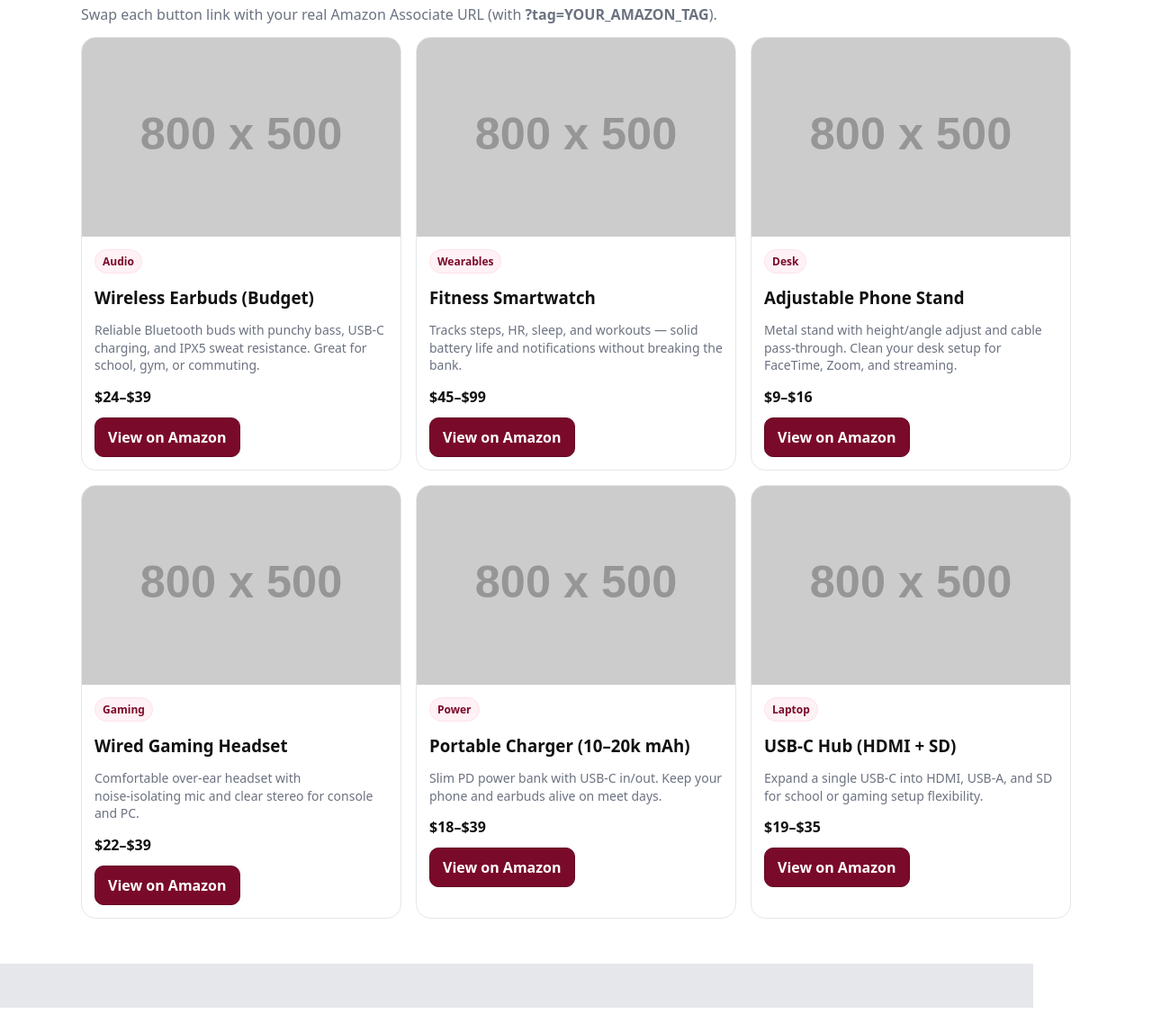
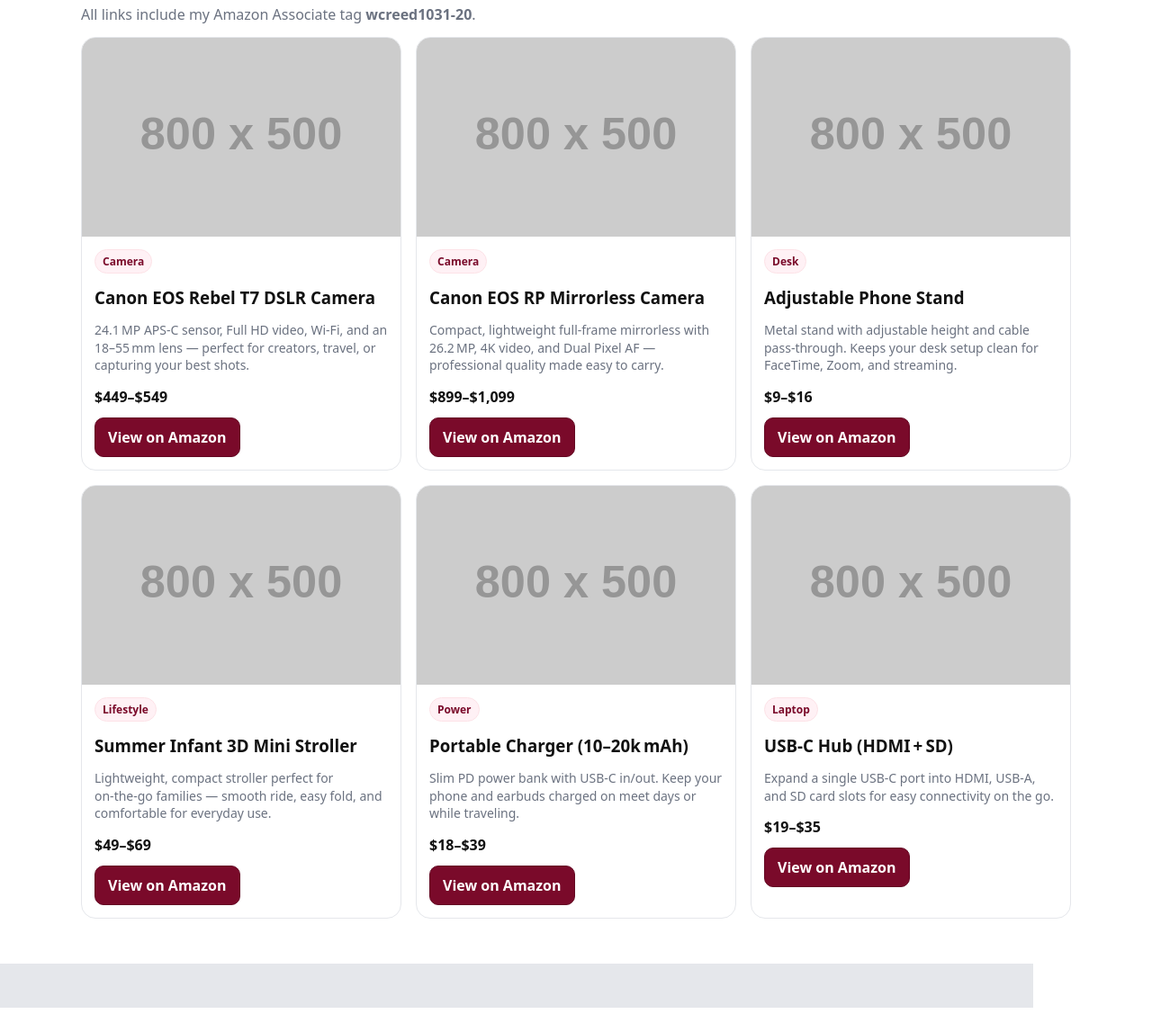
Before and after one commit to CreedsPicks/creeds-picks, a plain HTML site: page index.html in a window 1280 px wide. Shown: the part 518-1665 px from the top of the page at 90% size. Drawn offline with Linux system fonts and the light colour scheme; placeholder pictures from the web are drawn by us.

Commit message:
Update index.html

```diff
--- a/index.html
+++ b/index.html
@@ -7,51 +7,41 @@
   <meta name="description" content="Creed’s Picks: tech and everyday Amazon finds I actually like and use." />
   <style>
     :root{
-      --bg:#ffffff;         /* page background */
-      --text:#111111;       /* main text */
-      --muted:#6b7280;      /* gray text */
-      --line:#e5e7eb;       /* divider */
-      --accent:#7a0a2a;     /* maroon */
-      --accent-600:#640823; /* darker maroon */
+      --bg:#ffffff;
+      --text:#111111;
+      --muted:#6b7280;
+      --line:#e5e7eb;
+      --accent:#7a0a2a;
+      --accent-600:#640823;
     }
 
-    html,body{margin:0;padding:0;background:var(--bg);color:var(--text);font-family: ui-sans-serif, system-ui, -apple-system, Segoe UI, Roboto, Helvetica, Arial, "Apple Color Emoji","Segoe UI Emoji";}
+    html,body{margin:0;padding:0;background:var(--bg);color:var(--text);font-family:ui-sans-serif,system-ui,-apple-system,Segoe UI,Roboto,Helvetica,Arial,"Apple Color Emoji","Segoe UI Emoji"}
     a{color:inherit}
     img{max-width:100%;display:block}
     .container{max-width:1100px;margin:0 auto;padding:24px}
-
-    /* Top Nav */
-    .nav{position:sticky;top:0;background:rgba(255,255,255,.9);backdrop-filter: blur(6px);border-bottom:1px solid var(--line);z-index:50}
+    .nav{position:sticky;top:0;background:rgba(255,255,255,.9);backdrop-filter:blur(6px);border-bottom:1px solid var(--line);z-index:50}
     .nav-inner{display:flex;align-items:center;justify-content:space-between;gap:16px;padding:12px 24px}
     .brand{font-weight:800;letter-spacing:.2px}
     .brand span{color:var(--accent)}
     .nav a{font-weight:600;text-decoration:none}
     .nav-links{display:flex;gap:18px}
-
-    /* Hero */
     .hero{padding:64px 24px 40px}
     .hero h1{font-size:clamp(28px,5vw,44px);margin:0 0 10px}
     .hero p{color:var(--muted);max-width:60ch}
     .cta{display:inline-flex;align-items:center;gap:10px;margin-top:18px;padding:12px 18px;border-radius:12px;background:var(--accent);color:#fff;text-decoration:none;font-weight:700;border:1px solid var(--accent-600)}
     .cta:hover{background:var(--accent-600)}
-
-    /* Section */
     .section{padding:28px 24px}
     .section h2{font-size:clamp(22px,3.5vw,30px);margin:0 0 8px}
     .sub{color:var(--muted);margin:0 0 14px}
     .divider{height:1px;background:var(--line);margin:22px 0}
-
-    /* Grid */
     .grid{display:grid;grid-template-columns:repeat(12,1fr);gap:16px}
     .col-12{grid-column:span 12}
     .col-6{grid-column:span 6}
     .col-4{grid-column:span 4}
-    @media (max-width:900px){.col-4{grid-column:span 6}}
-    @media (max-width:640px){.col-6,.col-4{grid-column:span 12}}
-
-    /* Card */
+    @media(max-width:900px){.col-4{grid-column:span 6}}
+    @media(max-width:640px){.col-6,.col-4{grid-column:span 12}}
     .card{border:1px solid var(--line);border-radius:16px;overflow:hidden;background:#fff;display:flex;flex-direction:column}
-    .card .img{aspect-ratio: 16/10; background:#f8fafc}
+    .card .img{aspect-ratio:16/10;background:#f8fafc}
     .card .body{padding:14px}
     .tag{display:inline-block;font-size:12px;font-weight:700;color:var(--accent);background:#fff1f5;border:1px solid #fde2e7;border-radius:999px;padding:4px 8px;margin-bottom:8px}
     .title{font-weight:700;margin:6px 0}
@@ -59,26 +49,17 @@
     .btn{margin-top:12px;display:inline-flex;align-items:center;gap:8px;padding:10px 14px;border-radius:10px;background:var(--accent);color:#fff;text-decoration:none;font-weight:700;border:1px solid var(--accent-600)}
     .btn:hover{background:var(--accent-600)}
     .price{margin-top:10px;font-weight:800}
-
-    /* About & Contact */
-    .about{display:grid;grid-template-columns: 1.2fr 2fr;gap:18px}
-    @media (max-width:900px){.about{grid-template-columns:1fr}}
+    .about{display:grid;grid-template-columns:1.2fr 2fr;gap:18px}
+    @media(max-width:900px){.about{grid-template-columns:1fr}}
     .about .box{border:1px solid var(--line);border-radius:16px;padding:16px}
-
     .socials{display:flex;gap:12px;margin-top:8px}
-    .icon{width:20px;height:20px}
     .link{display:inline-flex;align-items:center;gap:8px;padding:10px 12px;border:1px solid var(--line);border-radius:10px;text-decoration:none;font-weight:700}
     .link:hover{border-color:var(--accent)}
-
-    /* Footer */
     footer{border-top:1px solid var(--line);padding:22px 24px;color:var(--muted);font-size:14px}
-
-    /* Smooth scroll */
     html{scroll-behavior:smooth}
   </style>
 </head>
 <body>
-  <!-- NAV -->
   <nav class="nav">
     <div class="nav-inner container">
       <div class="brand">Creed’s <span>Picks</span></div>
@@ -90,90 +71,88 @@
     </div>
   </nav>
 
-  <!-- HERO -->
   <header class="hero container">
     <h1>Tech & Everyday Finds I Actually Use</h1>
     <p>Curated gadgets, accessories, and affordable daily carries. Easy wins only — no fluff. Updated regularly.</p>
-    <a class="cta" href="https://www.amazon.com/shop/YOUR_ALIAS_OR_LINK?tag=YOUR_AMAZON_TAG" target="_blank" rel="sponsored noopener">Shop My Amazon Picks</a>
+    <a class="cta" href="https://www.amazon.com/shop/wcreed1031?tag=wcreed1031-20" target="_blank" rel="sponsored noopener">Shop My Amazon Picks</a>
   </header>
 
   <div class="divider container" role="separator"></div>
 
-  <!-- PICKS -->
   <section id="picks" class="section container">
     <h2>Featured Picks</h2>
-    <p class="sub">Swap each button link with your real Amazon Associate URL (with <strong>?tag=YOUR_AMAZON_TAG</strong>).</p>
+    <p class="sub">All links include my Amazon Associate tag <strong>wcreed1031-20</strong>.</p>
 
     <div class="grid">
-      <!-- Card 1 -->
+      <!-- Canon EOS Rebel T7 -->
       <article class="card col-4">
-        <img class="img" src="https://placehold.co/800x500/png?text=Wireless+Earbuds" alt="Wireless Earbuds placeholder" />
+        <img class="img" src="https://placehold.co/800x500/png?text=Canon+EOS+Rebel+T7" alt="Canon EOS Rebel T7 DSLR Camera" />
         <div class="body">
-          <span class="tag">Audio</span>
-          <h3 class="title">Wireless Earbuds (Budget)</h3>
-          <p class="desc">Reliable Bluetooth buds with punchy bass, USB‑C charging, and IPX5 sweat resistance. Great for school, gym, or commuting.</p>
-          <div class="price">$24–$39</div>
-          <a class="btn" href="https://www.amazon.com/dp/B0XXXXXXX?tag=YOUR_AMAZON_TAG" target="_blank" rel="sponsored noopener">View on Amazon</a>
+          <span class="tag">Camera</span>
+          <h3 class="title">Canon EOS Rebel T7 DSLR Camera</h3>
+          <p class="desc">24.1 MP APS‑C sensor, Full HD video, Wi‑Fi, and an 18–55 mm lens — perfect for creators, travel, or capturing your best shots.</p>
+          <div class="price">$449–$549</div>
+          <a class="btn" href="https://www.amazon.com/Canon-Rebel-T7-18-55mm-II/dp/B07C2Z21X5?tag=wcreed1031-20" target="_blank" rel="sponsored noopener">View on Amazon</a>
         </div>
       </article>
 
-      <!-- Card 2 -->
+      <!-- Canon EOS RP -->
       <article class="card col-4">
-        <img class="img" src="https://placehold.co/800x500/png?text=Smartwatch" alt="Smartwatch placeholder" />
+        <img class="img" src="https://placehold.co/800x500/png?text=Canon+EOS+RP" alt="Canon EOS RP Full-Frame Mirrorless Camera" />
         <div class="body">
-          <span class="tag">Wearables</span>
-          <h3 class="title">Fitness Smartwatch</h3>
-          <p class="desc">Tracks steps, HR, sleep, and workouts — solid battery life and notifications without breaking the bank.</p>
-          <div class="price">$45–$99</div>
-          <a class="btn" href="https://www.amazon.com/dp/B0YYYYYYY?tag=YOUR_AMAZON_TAG" target="_blank" rel="sponsored noopener">View on Amazon</a>
+          <span class="tag">Camera</span>
+          <h3 class="title">Canon EOS RP Mirrorless Camera</h3>
+          <p class="desc">Compact, lightweight full-frame mirrorless with 26.2 MP, 4K video, and Dual Pixel AF — professional quality made easy to carry.</p>
+          <div class="price">$899–$1,099</div>
+          <a class="btn" href="https://www.amazon.com/Canon-Full-frame-Interchangeable-lightweight-3380C132/dp/B086TTTZR5?tag=wcreed1031-20" target="_blank" rel="sponsored noopener">View on Amazon</a>
         </div>
       </article>
 
-      <!-- Card 3 -->
+      <!-- Adjustable Phone Stand -->
       <article class="card col-4">
         <img class="img" src="https://placehold.co/800x500/png?text=Phone+Stand" alt="Phone Stand placeholder" />
         <div class="body">
           <span class="tag">Desk</span>
           <h3 class="title">Adjustable Phone Stand</h3>
-          <p class="desc">Metal stand with height/angle adjust and cable pass‑through. Clean your desk setup for FaceTime, Zoom, and streaming.</p>
+          <p class="desc">Metal stand with adjustable height and cable pass‑through. Keeps your desk setup clean for FaceTime, Zoom, and streaming.</p>
           <div class="price">$9–$16</div>
-          <a class="btn" href="https://www.amazon.com/dp/B0ZZZZZZZ?tag=YOUR_AMAZON_TAG" target="_blank" rel="sponsored noopener">View on Amazon</a>
+          <a class="btn" href="https://www.amazon.com/dp/B0ZZZZZZZ?tag=wcreed1031-20" target="_blank" rel="sponsored noopener">View on Amazon</a>
         </div>
       </article>
 
-      <!-- Card 4 -->
+      <!-- Summer Infant 3D Mini Stroller -->
       <article class="card col-4">
-        <img class="img" src="https://placehold.co/800x500/png?text=Gaming+Headset" alt="Gaming Headset placeholder" />
+        <img class="img" src="https://placehold.co/800x500/png?text=Summer+Infant+3D+Mini+Stroller" alt="Summer Infant 3D Mini Convenience Stroller" />
         <div class="body">
-          <span class="tag">Gaming</span>
-          <h3 class="title">Wired Gaming Headset</h3>
-          <p class="desc">Comfortable over‑ear headset with noise‑isolating mic and clear stereo for console and PC.</p>
-          <div class="price">$22–$39</div>
-          <a class="btn" href="https://www.amazon.com/dp/B0AAAAAAA?tag=YOUR_AMAZON_TAG" target="_blank" rel="sponsored noopener">View on Amazon</a>
+          <span class="tag">Lifestyle</span>
+          <h3 class="title">Summer Infant 3D Mini Stroller</h3>
+          <p class="desc">Lightweight, compact stroller perfect for on‑the‑go families — smooth ride, easy fold, and comfortable for everyday use.</p>
+          <div class="price">$49–$69</div>
+          <a class="btn" href="https://www.amazon.com/Summer-Infant-Mini-Convenience-Stroller/dp/B07P1YSC18?tag=wcreed1031-20" target="_blank" rel="sponsored noopener">View on Amazon</a>
         </div>
       </article>
 
-      <!-- Card 5 -->
+      <!-- Portable Charger -->
       <article class="card col-4">
         <img class="img" src="https://placehold.co/800x500/png?text=Portable+Charger" alt="Portable Charger placeholder" />
         <div class="body">
           <span class="tag">Power</span>
-          <h3 class="title">Portable Charger (10–20k mAh)</h3>
-          <p class="desc">Slim PD power bank with USB‑C in/out. Keep your phone and earbuds alive on meet days.</p>
+          <h3 class="title">Portable Charger (10–20k mAh)</h3>
+          <p class="desc">Slim PD power bank with USB‑C in/out. Keep your phone and earbuds charged on meet days or while traveling.</p>
           <div class="price">$18–$39</div>
-          <a class="btn" href="https://www.amazon.com/dp/B0BBBBBBB?tag=YOUR_AMAZON_TAG" target="_blank" rel="sponsored noopener">View on Amazon</a>
+          <a class="btn" href="https://www.amazon.com/dp/B0BBBBBBB?tag=wcreed1031-20" target="_blank" rel="sponsored noopener">View on Amazon</a>
         </div>
       </article>
 
-      <!-- Card 6 -->
+      <!-- USB-C Hub -->
       <article class="card col-4">
         <img class="img" src="https://placehold.co/800x500/png?text=USB-C+Hub" alt="USB‑C Hub placeholder" />
         <div class="body">
           <span class="tag">Laptop</span>
-          <h3 class="title">USB‑C Hub (HDMI + SD)</h3>
-          <p class="desc">Expand a single USB‑C into HDMI, USB‑A, and SD for school or gaming setup flexibility.</p>
+          <h3 class="title">USB‑C Hub (HDMI + SD)</h3>
+          <p class="desc">Expand a single USB‑C port into HDMI, USB‑A, and SD card slots for easy connectivity on the go.</p>
           <div class="price">$19–$35</div>
-          <a class="btn" href="https://www.amazon.com/dp/B0CCCCCCC?tag=YOUR_AMAZON_TAG" target="_blank" rel="sponsored noopener">View on Amazon</a>
+          <a class="btn" href="https://www.amazon.com/dp/B0CCCCCCC?tag=wcreed1031-20" target="_blank" rel="sponsored noopener">View on Amazon</a>
         </div>
       </article>
     </div>
@@ -181,18 +160,16 @@
 
   <div class="divider container" role="separator"></div>
 
-  <!-- ABOUT & CONTACT -->
   <section id="about" class="section container">
     <h2>About Creed</h2>
     <p class="sub">Sprinter • Jumper • Tech fan. I share practical gear and budget gadgets that make everyday life smoother.</p>
-
     <div class="about">
       <div class="box">
         <h3 style="margin-top:0">Why these picks?</h3>
         <p style="color:var(--muted)">I choose items that are reliable, affordable, and easy to recommend to teammates and friends. If I wouldn’t use it, it doesn’t make the list.</p>
-        <ul style="margin:0 0 0 18px; line-height:1.7">
+        <ul style="margin:0 0 0 18px;line-height:1.7">
           <li>Budget first, quality always</li>
-          <li>Fast shipping + easy returns</li>
+          <li>Fast shipping + easy returns</li>
           <li>Updated as I test new gear</li>
         </ul>
       </div>
@@ -200,7 +177,7 @@
         <h3 style="margin-top:0">Contact</h3>
         <p class="sub" style="margin:0 0 10px">Business or collabs? Hit me here:</p>
         <div class="socials">
-          <a class="link" href="mailto:youremail@example.com">✉️ Email</a>
+          <a class="link" href="mailto:youremail@example.com">✉️ Email</a>
           <a class="link" href="https://www.instagram.com/yourhandle" target="_blank" rel="noopener">IG</a>
           <a class="link" href="https://www.tiktok.com/@yourhandle" target="_blank" rel="noopener">TikTok</a>
         </div>
@@ -214,8 +191,7 @@
   </footer>
 
   <script>
-    // set year automatically
-    document.getElementById('year').textContent = new Date().getFullYear();
+    document.getElementById('year').textContent=new Date().getFullYear();
   </script>
 </body>
 </html>
```
